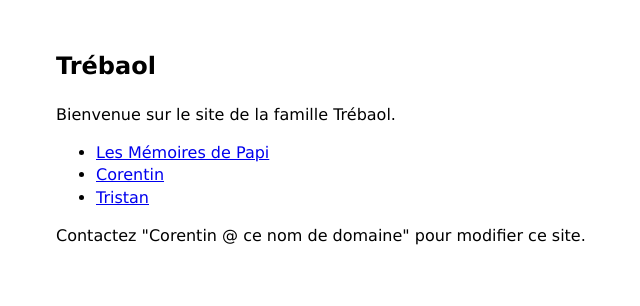
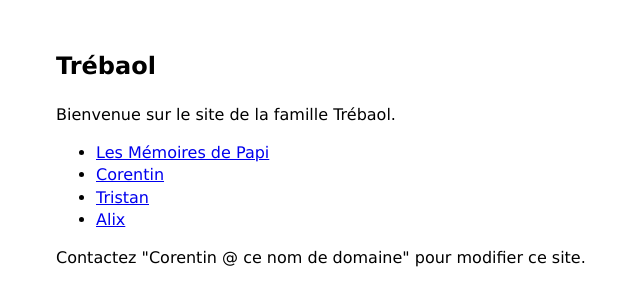
Before and after one commit to trebaol/trebaol, a plain HTML site: page index.html in a window 1280 px wide. Shown: the whole page, without its empty margins (259-899 px from the left). Drawn offline with Linux system fonts and the light colour scheme.

Commit message:
add alix

```diff
--- a/index.html
+++ b/index.html
@@ -33,6 +33,7 @@
         <li><a href="https://trebaol.notion.site/Les-M-moires-de-Papi-2070a5d6ca2e47a39d6bc1c2a3be0166?pvs=4">Les Mémoires de Papi</a></li>
         <li><a href="https://corentintrebaol.com/">Corentin</a></li>
 		<li><a href="https://tristantrebaol.notion.site/tristantrebaol/Bougeons-plus-respirons-mieux-d26bc23d558443babe30ff86b63496e4/">Tristan</a></li>
+		<li><a href="https://news.climate.columbia.edu/author/atrebaol/">Alix</a></li>
     </ul>
 
     <p>Contactez "Corentin @ ce nom de domaine" pour modifier ce site.</p>
```
